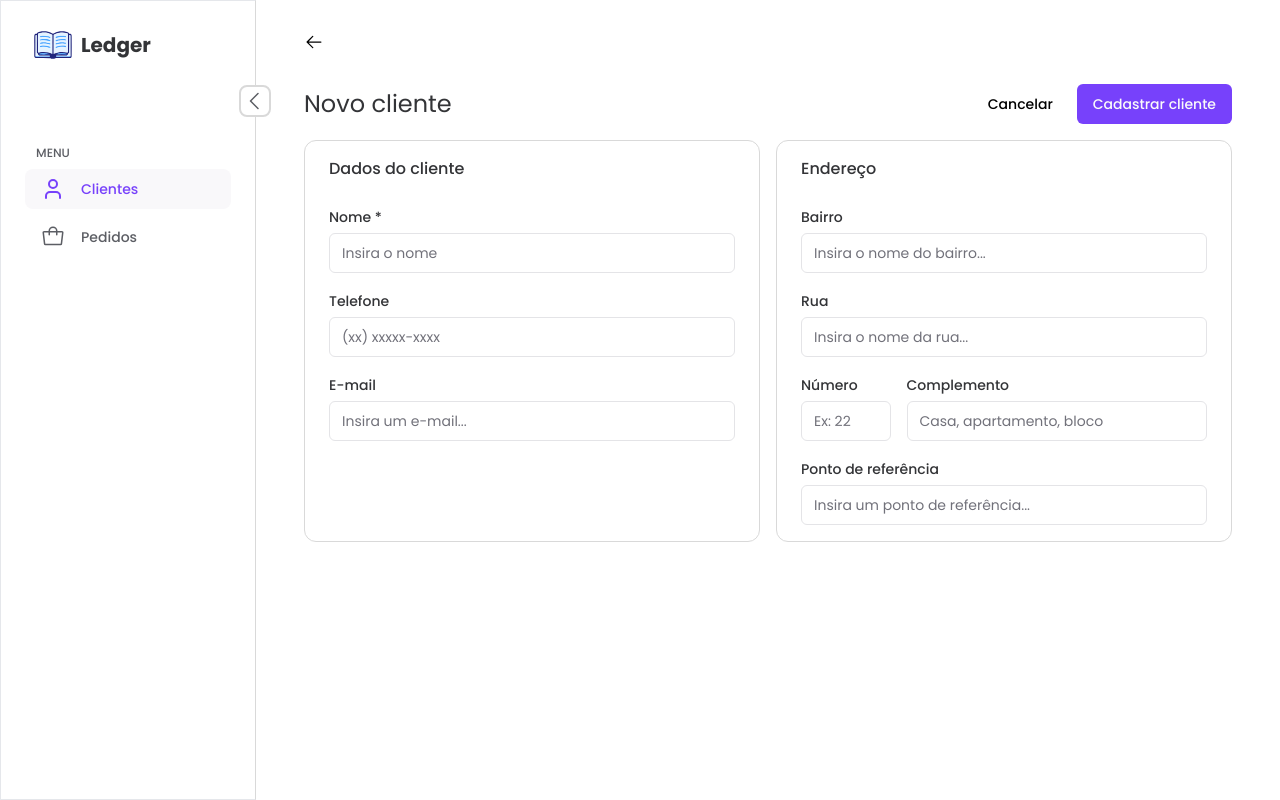
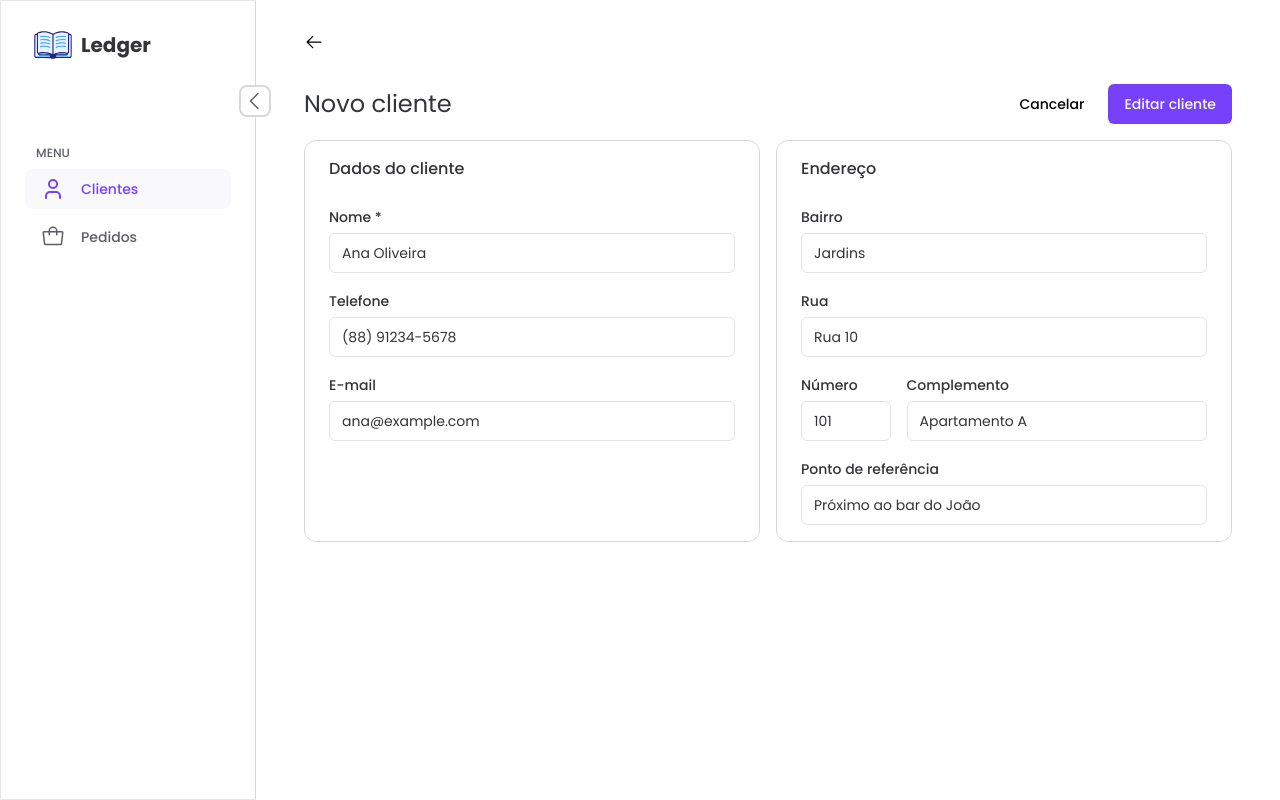
Before and after one commit to pedrogrigorio/customer-ledger, a Next.js app in the folder web/: page /customers/edit/1 in a window 1280 px wide. Built offline with nearby package versions, Linux system fonts and the light colour scheme.

Commit message:
place back button into header component and fix isDirty for edit form

```diff
--- a/web/src/app/customers/[customerId]/page.tsx
+++ b/web/src/app/customers/[customerId]/page.tsx
@@ -2,14 +2,29 @@
 
 import { useParams } from 'next/navigation'
 import { Page } from '@/components/layout/page'
+import { Button } from '@/components/shadcnui/button'
+import Link from 'next/link'
+import { Plus } from '@phosphor-icons/react/dist/ssr'
 
 export default function Customer() {
   const { customerId } = useParams()
 
   return (
     <Page.Container>
-      <Page.Header></Page.Header>
-      <div>Customer {customerId}</div>
+      <Page.Header>
+        <div className="flex justify-between items-center">
+          <h1 className="text-2xl">Customer {customerId}</h1>
+          <Button
+            className="bg-button-primary gap-1 hover:bg-button-primary-hover"
+            asChild
+          >
+            <Link href="orders/create">
+              <Plus size={20} weight="bold" className="text-white" />
+              <span>Novo pedido</span>
+            </Link>
+          </Button>
+        </div>
+      </Page.Header>
     </Page.Container>
   )
 }
--- a/web/src/app/customers/create/page.tsx
+++ b/web/src/app/customers/create/page.tsx
@@ -3,7 +3,6 @@
 import InputError from '@/components/ui/input-error'
 
 import { zodResolver } from '@hookform/resolvers/zod'
-import { ArrowLeft } from '@phosphor-icons/react/dist/ssr'
 import { useRouter } from 'next/navigation'
 import { phoneMask } from '@/utils/phoneMask'
 import { useForm } from 'react-hook-form'
@@ -33,13 +32,14 @@ const customerFormSchema = z.object({
     z.literal(''),
     z.string().email({ message: 'Digite um e-mail válido' }),
   ]),
-  district: z.string(),
-  street: z.string(),
+  district: z.string().optional(),
+  street: z.string().optional(),
   number: z
     .string()
-    .max(6, { message: 'O campo "Número" aceita no máximo 6 caracteres.' }),
-  complement: z.string(),
-  landmark: z.string(),
+    .max(6, { message: 'O campo "Número" aceita no máximo 6 caracteres.' })
+    .optional(),
+  complement: z.string().optional(),
+  landmark: z.string().optional(),
 })
 
 type CustomerFormData = z.infer<typeof customerFormSchema>
@@ -74,11 +74,6 @@ export default function CreateCustomer() {
   return (
     <Page.Container>
       <Page.Header>
-        <button onClick={router.back}>
-          <ArrowLeft size={20} />
-        </button>
-      </Page.Header>
-
         <div className="flex justify-between items-center">
           <h1 className="text-2xl">Novo cliente</h1>
           <div className="flex gap-2">
@@ -125,6 +120,7 @@ export default function CreateCustomer() {
             </Button>
           </div>
         </div>
+      </Page.Header>
 
       <div className="mt-4">
         <form
--- a/web/src/app/customers/edit/[id]/page.tsx
+++ b/web/src/app/customers/edit/[id]/page.tsx
@@ -4,7 +4,6 @@ import InputError from '@/components/ui/input-error'
 
 import { useParams, useRouter } from 'next/navigation'
 import { zodResolver } from '@hookform/resolvers/zod'
-import { ArrowLeft } from '@phosphor-icons/react/dist/ssr'
 import { customers } from '@/data/customers'
 import { phoneMask } from '@/utils/phoneMask'
 import { useForm } from 'react-hook-form'
@@ -13,6 +12,17 @@ import { Input } from '@/components/shadcnui/input'
 import { Label } from '@/components/shadcnui/label'
 import { Page } from '@/components/layout/page'
 import { z } from 'zod'
+import {
+  AlertDialogHeader,
+  AlertDialogFooter,
+  AlertDialog,
+  AlertDialogTrigger,
+  AlertDialogContent,
+  AlertDialogTitle,
+  AlertDialogDescription,
+  AlertDialogCancel,
+  AlertDialogAction,
+} from '@/components/shadcnui/alert-dialog'
 
 const customerFormSchema = z.object({
   name: z
@@ -25,7 +35,9 @@ const customerFormSchema = z.object({
   ]),
   district: z.string(),
   street: z.string(),
-  number: z.string().transform((value) => parseInt(value)),
+  number: z
+    .string()
+    .max(6, { message: 'O campo "Número" aceita no máximo 6 caracteres.' }),
   complement: z.string(),
   landmark: z.string(),
 })
@@ -36,17 +48,27 @@ export default function UpdateCustomer() {
   const { id } = useParams()
   const router = useRouter()
 
-  const customer = customers.find((customer) => customer.id === id)
+  const customer = customers.find((customer) => customer.id === parseInt(id[0]))
 
   const customerForm = useForm<CustomerFormData>({
     resolver: zodResolver(customerFormSchema),
-    defaultValues: customer,
+    mode: 'onTouched',
+    defaultValues: {
+      name: customer?.name ?? '',
+      phone: customer?.phone ?? '',
+      email: customer?.email ?? '',
+      district: customer?.district ?? '',
+      street: customer?.street ?? '',
+      number: customer?.number ?? '',
+      complement: customer?.complement ?? '',
+      landmark: customer?.landmark ?? '',
+    },
   })
 
   const {
     handleSubmit,
     register,
-    formState: { errors },
+    formState: { errors, isDirty },
   } = customerForm
 
   const onSubmit = (data: CustomerFormData) => {
@@ -56,26 +78,53 @@ export default function UpdateCustomer() {
   return (
     <Page.Container>
       <Page.Header>
-        <button onClick={router.back}>
-          <ArrowLeft size={20} />
-        </button>
-      </Page.Header>
-
         <div className="flex justify-between items-center">
           <h1 className="text-2xl">Novo cliente</h1>
           <div className="flex gap-2">
+            {isDirty ? (
+              <AlertDialog>
+                <AlertDialogTrigger>
+                  <Button variant="ghost">
+                    <span>Cancelar</span>
+                  </Button>
+                </AlertDialogTrigger>
+                <AlertDialogContent>
+                  <AlertDialogHeader>
+                    <AlertDialogTitle>
+                      Tem certeza que deseja cancelar?
+                    </AlertDialogTitle>
+                    <AlertDialogDescription>
+                      Existem dados não salvos no formulário. Se você cancelar
+                      agora, todas as informações inseridas serão perdidas.
+                    </AlertDialogDescription>
+                  </AlertDialogHeader>
+                  <AlertDialogFooter>
+                    <AlertDialogCancel>Voltar</AlertDialogCancel>
+                    <AlertDialogAction
+                      className="bg-button-warning hover:bg-button-warning-hover"
+                      onClick={router.back}
+                    >
+                      Sim, cancelar
+                    </AlertDialogAction>
+                  </AlertDialogFooter>
+                </AlertDialogContent>
+              </AlertDialog>
+            ) : (
               <Button variant="ghost" onClick={router.back}>
                 <span>Cancelar</span>
               </Button>
+            )}
+
             <Button
               className="bg-button-primary hover:bg-button-primary-hover"
               type="submit"
               form="customer-form"
             >
-            <span>Cadastrar cliente</span>
+              <span>Editar cliente</span>
             </Button>
           </div>
         </div>
+      </Page.Header>
 
       <div className="mt-4">
         <form
--- a/web/src/app/customers/page.tsx
+++ b/web/src/app/customers/page.tsx
@@ -4,7 +4,7 @@ import TabsProvider from '@/components/ui/tabs/tabs-context'
 import Selectors from '@/components/ui/tabs/selectors'
 import Content from '@/components/ui/tabs/content'
 
-import { ArrowLeft, Plus } from '@phosphor-icons/react/dist/ssr'
+import { Plus } from '@phosphor-icons/react/dist/ssr'
 import { Tabs } from '@/types/customer-tabs'
 import { columns } from '@/components/tables/columns'
 import { DataTable } from '@/components/tables/data-table'
@@ -13,7 +13,6 @@ import { customers } from '@/data/customers'
 import { Button } from '@/components/shadcnui/button'
 import Link from 'next/link'
 import { Page } from '@/components/layout/page'
-import { useRouter } from 'next/navigation'
 
 const tabs = [
   {
@@ -39,18 +38,11 @@ function getData(): Customer[] {
 
 export default function Customers() {
   const data = getData()
-  const router = useRouter()
 
   return (
     <Page.Container>
       {/* Header */}
       <Page.Header>
-        <button onClick={router.back}>
-          <ArrowLeft size={20} />
-        </button>
-      </Page.Header>
-
-      {/* Content */}
         <div className="flex justify-between items-center">
           <h1 className="text-2xl">Clientes</h1>
           <Button
@@ -63,7 +55,9 @@ export default function Customers() {
             </Link>
           </Button>
         </div>
+      </Page.Header>
 
+      {/* Content */}
       <TabsProvider tabs={tabs}>
         <Selectors />
         <Content value="all">
--- a/web/src/components/layout/page/header.tsx
+++ b/web/src/components/layout/page/header.tsx
@@ -1,9 +1,23 @@
+'use client'
+
+import { ArrowLeft } from '@phosphor-icons/react/dist/ssr'
+import { useRouter } from 'next/navigation'
+
 interface HeaderProps {
   children?: React.ReactNode
 }
 
 export default function Header({ children }: HeaderProps) {
+  const router = useRouter()
+
   return (
-    <div className="my-8 flex items-center justify-between">{children}</div>
+    <>
+      <div className="my-8 flex items-center justify-between">
+        <button onClick={router.back}>
+          <ArrowLeft size={20} />
+        </button>
+      </div>
+      {children}
+    </>
   )
 }
--- a/web/src/data/customers.tsx
+++ b/web/src/data/customers.tsx
@@ -8,6 +8,11 @@ export const customers: Customer[] = [
     email: 'ana@example.com',
     balance: 150,
     orders: 12,
+    district: 'Jardins',
+    street: 'Rua 10',
+    number: '101',
+    complement: 'Apartamento A',
+    landmark: 'Próximo ao bar do João',
   },
   {
     id: 2,
--- a/web/src/types/customer.ts
+++ b/web/src/types/customer.ts
@@ -7,7 +7,7 @@ export type Customer = {
   orders: number
   district?: string
   street?: string
-  number?: number
+  number?: string
   complement?: string
   landmark?: string
 }
```
Lines whose indentation alone changed are shown as unchanged.
